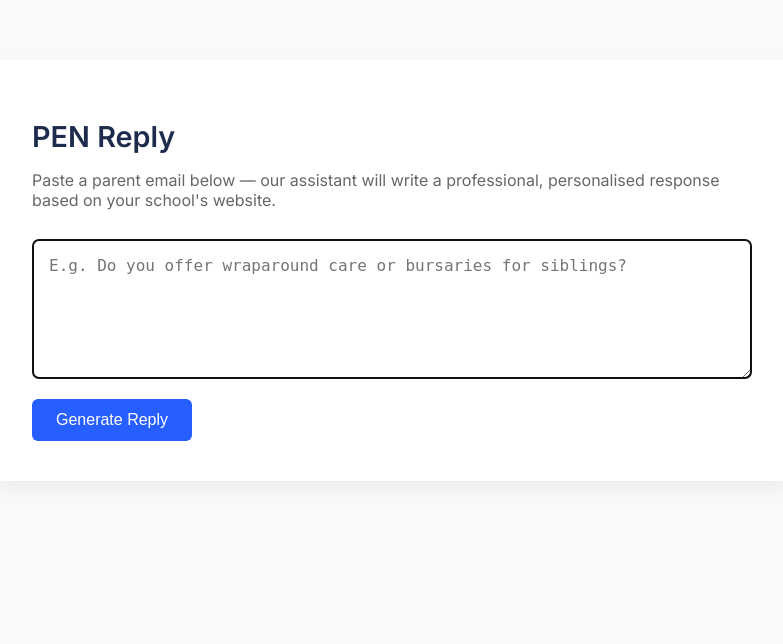
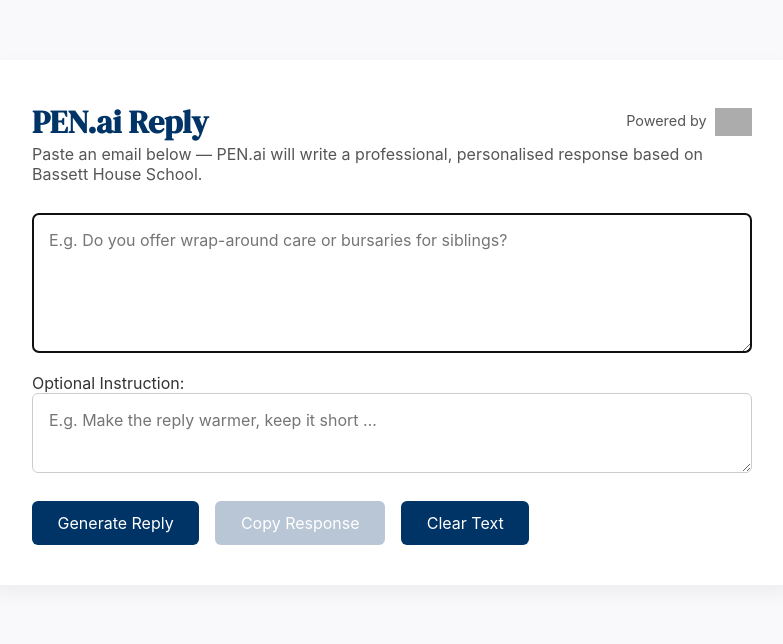
Before and after one commit to BobOttley/pen-reply-clean, a Flask app: page / in a window 1280 px wide. Shown: the top 644 px of the page, without its empty margins (248-1031 px from the left). Run offline with Flask 3, Linux system fonts and the light colour scheme; parts of the project's set-up code (start-up, migrations or seed data) failed here and were passed over; grey boxes are pictures that could not be loaded.

Commit message:
Updated index.html layout with 'Powered by Cognitive Tasking' inline branding

```diff
--- a/app.py
+++ b/app.py
@@ -1,126 +1,307 @@
-import os, json, pickle, re
+import os, json, pickle, re, numpy as np
+from datetime import datetime
 from flask import Flask, request, jsonify, render_template
 from flask_cors import CORS
 from openai import OpenAI
 from dotenv import load_dotenv
+from scipy.spatial.distance import cosine
 
+# ──────────────────────────────
+# ✅  SET-UP
+# ──────────────────────────────
 load_dotenv()
-app = Flask(__name__)
+app = Flask(__name__, template_folder="templates")
 CORS(app)
+
 client = OpenAI(api_key=os.getenv("OPENAI_API_KEY"))
+print("🚀 PEN Reply Flask server starting…")
 
-print("🚀 PEN Reply Flask server starting (no scipy)")
+EMBED_MODEL               = "text-embedding-3-small"
+SIMILARITY_THRESHOLD      = 0.30
+RESPONSE_LIMIT            = 3
+STANDARD_MATCH_THRESHOLD  = 0.85
 
-# Config
-EMBED_MODEL = "text-embedding-3-small"
-SIMILARITY_THRESHOLD = 0.3
-RESPONSE_LIMIT = 3
+# ──────────────────────────────
+# 🔒  PII REDACTION
+# ──────────────────────────────
+PII_PATTERNS = [
+    r"\b[A-Za-z0-9._%+-]+@[A-Za-z0-9.-]+\.[A-Za-z]{2,}\b",       # emails
+    r"\b\d{3}[-.\s]??\d{3}[-.\s]??\d{4}\b",                      # US-style phone
+    r"\+?\d[\d\s\-]{7,}\d",                                      # int’l phone
+    r"\b[A-Z]{1,2}\d[A-Z\d]? ?\d[A-Z]{2}\b",                    # UK postcode
+]
+def remove_personal_info(text:str)->str:
+    for pat in PII_PATTERNS:
+        text = re.sub(pat, "[redacted]", text, flags=re.I)
+    # crude “My name is …” removal
+    text = re.sub(r"\bmy name is ([A-Z][a-z]+)\b", "my name is [redacted]", text, flags=re.I)
+    return text
 
-# Load knowledge base
-with open("embeddings/metadata.pkl", "rb") as f:
-    data = pickle.load(f)
-    doc_embeddings = data["embeddings"]
-    metadata = data["metadata"]
+# ──────────────────────────────
+# 📦  HELPERS
+# ──────────────────────────────
+def embed_text(text: str) -> np.ndarray:
+    text = text.replace("\n", " ")
+    res  = client.embeddings.create(model=EMBED_MODEL, input=[text])
+    return np.array(res.data[0].embedding)
 
-print(f"✅ Loaded {len(metadata)} knowledge chunks.")
-
-# Pure Python cosine similarity function
-def cosine_similarity(a, b):
-    dot = sum(x * y for x, y in zip(a, b))
-    norm_a = sum(x * x for x in a) ** 0.5
-    norm_b = sum(y * y for y in b) ** 0.5
-    if norm_a == 0 or norm_b == 0:
-        return 0.0
-    return dot / (norm_a * norm_b)
-
-# Markdown to HTML
-def convert_markdown_to_html(text):
+def markdown_to_html(text: str) -> str:
+    """Convert markdown links to clickable HTML (keeps anchor text)."""
     return re.sub(
         r'\[([^\]]+)\]\((https?://[^\)]+)\)',
-        r'<a href="\2" target="_blank">\1</a>',
+        lambda m: f'<a href="{m.group(2)}" target="_blank">{m.group(1)}</a>',
         text
     )
 
+# ──────────────────────────────
+# 📚  LOAD SCHOOL KB
+# ──────────────────────────────
+with open("embeddings/metadata.pkl", "rb") as f:
+    kb = pickle.load(f)
+    doc_embeddings = np.array(kb["embeddings"])
+    metadata       = kb["metadata"]
+print(f"✅ Loaded {len(metadata)} knowledge chunks.")
+
+# ──────────────────────────────
+# 📁  LOAD SAVED STANDARD RESPONSES
+# ──────────────────────────────
+standard_messages, standard_embeddings, standard_replies = [], [], []
+
+def _load_standard_library():
+    path="standard_responses.json"
+    if not os.path.exists(path):
+        print("⚠️ No standard_responses.json found.")
+        return
+    try:
+        with open(path,"r") as f:
+            saved=json.load(f)
+        for entry in saved:
+            msg = remove_personal_info(entry["message"])
+            rep = entry["reply"]                   # reply already HTML-ised
+            standard_messages.append(msg)
+            standard_embeddings.append(embed_text(msg))
+            standard_replies.append(rep)
+        print(f"✅ Loaded {len(standard_messages)} template replies.")
+    except Exception as e:
+        print(f"❌ Failed loading templates: {e}")
+
+_load_standard_library()
+
+def check_standard_match(q_vec: np.ndarray) -> str:
+    if not standard_embeddings: return ""
+    sims = [1 - cosine(q_vec, emb) for emb in standard_embeddings]
+    best_idx = int(np.argmax(sims))
+    if sims[best_idx] >= STANDARD_MATCH_THRESHOLD:
+        print(f"🔁 Using template (similarity {sims[best_idx]:.2f})")
+        return standard_replies[best_idx]
+    return ""
+
+# ──────────────────────────────
+# 📨  POST /reply
+# ──────────────────────────────
 @app.route("/reply", methods=["POST"])
 def reply():
     try:
-        data = request.get_json()
-        question = data.get("message", "").strip()
+        body = request.get_json(force=True)
+        question_raw = (body.get("message") or "").strip()
+        instruction_raw = (body.get("instruction") or "").strip()
+
+        # 🔒 sanitise
+        question    = remove_personal_info(question_raw)
+        instruction = remove_personal_info(instruction_raw)
 
         if not question:
-            return jsonify({"reply": "<p>⚠️ No message received.</p>"}), 400
+            return jsonify({"error":"No message received."}), 400
 
-        print(f"📩 Parent enquiry: {question}")
+        q_vec = embed_text(question)
 
-        query_vec = client.embeddings.create(input=[question], model=EMBED_MODEL).data[0].embedding
-
-        scored = []
-        for vec, meta in zip(doc_embeddings, metadata):
-            similarity = cosine_similarity(query_vec, vec)
-            if similarity >= SIMILARITY_THRESHOLD:
-                scored.append((similarity, meta))
-
-        top_matches = sorted(scored, key=lambda x: x[0], reverse=True)[:RESPONSE_LIMIT]
-
-        if not top_matches:
+        # 1) pre-approved template?
+        matched = check_standard_match(q_vec)
+        if matched:
             return jsonify({
-                "reply": "<p>Thank you for your enquiry. A member of our admissions team will follow up with you shortly.</p>"
+                "reply": matched,
+                "sentiment_score": 10,
+                "strategy_explanation": "Used approved template."
             })
 
-        top_context = ""
-        for _, meta in top_matches:
-            url = meta.get("url", "")
-            top_context += f"{meta['text']}\n[Source]({url})\n---\n"
+        # 2) sentiment (mini model, cheap)
+        sent_prompt = f"""
+        You are a sentiment analysis assistant working for a UK prep school.
 
+        Rate the **sentiment of this enquiry** on a scale from 1 (very negative) to 10 (very positive).
+        Then suggest an appropriate **admissions response strategy**.
+
+        ⚠️ Use **British spelling only** (e.g. emphasise, personalise, behaviour, programme).
+
+        Return only valid JSON in this format:
+        {{
+          "score": 1-10,
+          "strategy": "..."
+        }}
+
+        Enquiry:
+        \"\"\"{question}\"\"\"
+        """.strip()
+
+
+        sent_json = client.chat.completions.create(
+            model="gpt-4o-mini",
+            messages=[{"role":"user","content":sent_prompt}],
+            temperature=0.3
+        ).choices[0].message.content.strip()
+
+        try:
+            sent = json.loads(sent_json)
+            score = int(sent.get("score",5))
+            strat = sent.get("strategy","")
+        except Exception:
+            score, strat = 5, ""
+            print("⚠️ Sentiment parse failed.")
+
+        # 3) KB retrieval
+        sims = [(1 - cosine(q_vec, vec), meta) for vec, meta in zip(doc_embeddings, metadata)]
+        top = [m for m in sims if m[0] >= SIMILARITY_THRESHOLD]
+        top = sorted(top, key=lambda x:x[0], reverse=True)[:RESPONSE_LIMIT]
+
+        if not top:
+            return jsonify({
+                "reply":"<p>Thank you for your enquiry. A member of our admissions team will contact you shortly.</p>",
+                "sentiment_score":score,"strategy_explanation":strat
+            })
+
+        context_blocks = [f"{m['text']}\n[Info source]({m.get('url','')})" if m.get('url') else m['text']
+                          for _,m in top]
+        top_context = "\n---\n".join(context_blocks)
+
+        # 4) main reply prompt
         prompt = f"""
 You are Jess Ottley-Woodd, Director of Admissions at Bassett House School, a UK prep school.
 
-A parent has sent the following enquiry. Write a warm, caring, professional, informative reply using only the school information provided.
-If helpful, include source URLs using Markdown-style links where the **anchor text is meaningful**, like [personalised prospectus](https://...).
-Do not list links at the bottom. Do not use raw URLs. Never say 'click here'.
+You always write using British spelling (e.g. organise, emphasise, personalised).
 
-Weave the links naturally into the sentence like a professional email.
+
+Sentiment score: {score}/10
+Strategy: {strat}
+Additional instruction: "{instruction}"
+
+Write a warm, professional reply using **only** the school info below.
+Embed source URLs as Markdown links with meaningful anchor text (never raw URLs).
 
 Parent Email:
-\"\"\"
-{question}
-\"\"\"
+\"\"\"{question}\"\"\"
 
 School Info:
-\"\"\"
-{top_context}
-\"\"\"
+\"\"\"{top_context}\"\"\"
 
-Your Reply:
-
-Please sign off the email as:
+Sign off:
 Jess Ottley-Woodd
 Director of Admissions
 Bassett House School
-"""
+""".strip()
 
-        response = client.chat.completions.create(
-            model="gpt-4",
-            messages=[{"role": "user", "content": prompt}],
+        reply_md = client.chat.completions.create(
+            model="gpt-4o-mini",
+            messages=[{"role":"user","content":prompt}],
             temperature=0.4
-        )
+        ).choices[0].message.content.strip()
 
-        reply_markdown = response.choices[0].message.content.strip()
-        reply_html = convert_markdown_to_html(reply_markdown)
-        return jsonify({"reply": reply_html})
+        reply_html = markdown_to_html(reply_md)
+
+        return jsonify({
+            "reply": reply_html,
+            "sentiment_score": score,
+            "strategy_explanation": strat
+        })
 
     except Exception as e:
-        print(f"❌ ERROR: {e}")
-        return jsonify({
-            "reply": "<p>⚠️ Internal error generating the reply.</p>"
-        }), 500
+        print(f"❌ REPLY ERROR: {e}")
+        return jsonify({"error":"Internal server error."}), 500
 
-@app.route("/", methods=["GET"])
-def index():
+# ──────────────────────────────
+# ✏️  POST /revise
+# ──────────────────────────────
+@app.route("/revise", methods=["POST"])
+def revise():
     try:
-        return render_template("index.html")
+        body = request.get_json(force=True)
+        message_raw  = (body.get("message") or "").strip()
+        prev_reply   = (body.get("previous_reply") or "").strip()  # already HTML
+        instruction_raw = (body.get("instruction") or "").strip()
+
+        if not (message_raw and prev_reply and instruction_raw):
+            return jsonify({"error":"Missing fields."}), 400
+
+        message    = remove_personal_info(message_raw)
+        instruction= remove_personal_info(instruction_raw)
+
+        prompt = f"""
+Revise the admissions reply below according to the instruction.
+
+Instruction: {instruction}
+
+Parent enquiry:
+\"\"\"{message}\"\"\"
+
+Current reply (Markdown):
+\"\"\"{prev_reply}\"\"\"
+
+Return only the revised reply in Markdown.
+""".strip()
+
+        new_md = client.chat.completions.create(
+            model="gpt-4o-mini",
+            messages=[{"role":"user","content":prompt}],
+            temperature=0.4
+        ).choices[0].message.content.strip()
+
+        return jsonify({"reply": markdown_to_html(new_md)})
+
     except Exception as e:
-        return f"500 INTERNAL ERROR: {e}", 500
+        print(f"❌ REVISION ERROR: {e}")
+        return jsonify({"error":"Revision failed."}), 500
 
+# ──────────────────────────────
+# 💾  POST /save-standard
+# ──────────────────────────────
+@app.route("/save-standard", methods=["POST"])
+def save_standard():
+    try:
+        body = request.get_json(force=True)
+        msg_raw = (body.get("message") or "").strip()
+        reply   = (body.get("reply")   or "").strip()
+
+        if not (msg_raw and reply):
+            return jsonify({"status":"error","message":"Missing fields"}), 400
+
+        msg_redacted = remove_personal_info(msg_raw)
+
+        # append & persist
+        record = {"timestamp":datetime.now().isoformat(),"message":msg_redacted,"reply":reply}
+        path="standard_responses.json"
+        data=[]
+        if os.path.exists(path):
+            with open(path,"r") as f: data=json.load(f)
+        data.append(record)
+        with open(path,"w") as f: json.dump(data,f,indent=2)
+
+        # in-memory
+        standard_messages.append(msg_redacted)
+        standard_embeddings.append(embed_text(msg_redacted))
+        standard_replies.append(reply)
+
+        return jsonify({"status":"ok"})
+    except Exception as e:
+        print(f"❌ SAVE ERROR: {e}")
+        return jsonify({"status":"error","message":"Save failed"}),500
+
+# ──────────────────────────────
+# 🌐  SERVE FRONT END
+# ──────────────────────────────
+@app.route("/")
+def index(): return render_template("index.html")
+
+# ──────────────────────────────
+# ▶️  MAIN
+# ──────────────────────────────
 if __name__ == "__main__":
     app.run(debug=True)
--- a/templates/index.html
+++ b/templates/index.html
@@ -1,15 +1,25 @@
 <!DOCTYPE html>
 <html lang="en">
 <head>
-  <meta charset="UTF-8">
-  <title>PEN Reply | Smart Admissions Assistant</title>
-  <link href="https://fonts.googleapis.com/css2?family=Inter:wght@400;600&display=swap" rel="stylesheet">
+  <meta charset="UTF-8" />
+  <title>PEN Reply&nbsp;| Smart Admissions Assistant</title>
+
+  <!-- Fonts -->
+  <link href="https://fonts.googleapis.com/css2?family=DM+Serif+Display&display=swap" rel="stylesheet" />
   <style>
+    /* ─── Brand Variables ───────────────────── */
+    :root {
+      --brand-blue: #003366;
+      --brand-blue-hover: #002244;
+      --sentiment-green: #47B881;
+      --font-sans: "Aptos", "Inter", sans-serif; /* ✅ switched to Aptos fallback */
+    }
+
+    /* ─── Base ──────────────────────────────── */
     body {
       margin: 0;
-      padding: 0;
       background: #f9f9fb;
-      font-family: 'Inter', sans-serif;
+      font-family: var(--font-sans);
       color: #333;
     }
 
@@ -23,159 +33,164 @@
     }
 
     h1 {
-      font-size: 1.8rem;
-      margin-bottom: 0.25rem;
-      color: #1d2c4d;
+      font-family: 'DM Serif Display', serif;
+      font-size: 2rem;
+      margin: 0 0 .25rem 0;
+      color: var(--brand-blue);
     }
+    p.subtext { margin: 0 0 1.8rem 0; color:#555; }
 
-    p.subtext {
-      font-size: 1rem;
-      color: #666;
-      margin-bottom: 1.8rem;
+    textarea, button { font-family: var(--font-sans); font-size:1rem; }
+    textarea{
+      width:100%; padding:1rem; border:1px solid #ccc; border-radius:6px;
+      resize:vertical; margin-bottom:1rem; box-sizing:border-box;
     }
+    textarea#parentMessage{height:140px}
+    textarea#instructionBox,textarea#reviseBox{height:80px}
 
-    textarea {
-      width: 100%;
-      height: 140px;
-      padding: 1rem;
-      font-size: 1rem;
-      border: 1px solid #ccc;
-      border-radius: 6px;
-      box-sizing: border-box;
-      margin-bottom: 1rem;
-      resize: vertical;
+    button{
+      background:var(--brand-blue); color:#fff; border:none;
+      padding:.75rem 1.6rem; border-radius:6px; cursor:pointer;
+      transition:background .3s;
     }
+    button:hover:not(:disabled){background:var(--brand-blue-hover)}
+    button:disabled{background:#b8c6d6;cursor:not-allowed}
 
-    button {
-      background-color: #275EFE;
-      color: white;
-      padding: 0.75rem 1.5rem;
-      font-size: 1rem;
-      border: none;
-      border-radius: 6px;
-      cursor: pointer;
-      transition: background-color 0.3s;
+    .buttons-row{display:flex;gap:1rem;margin-top:.5rem}
+
+    /* Reply & Sentiment boxes */
+    .reply-box,.sentiment-box,.error-box{
+      display:none; margin-top:2rem; padding:1rem; border-radius:6px; white-space:pre-wrap;
     }
+    .reply-box{background:#eef3f9;border-left:4px solid var(--brand-blue)}
+    .sentiment-box{background:#f4fdf2;border-left:4px solid var(--sentiment-green);color:#2d6240}
+    .error-box{background:#ffe9e9;border-left:4px solid #d33c3c;color:#a00;font-weight:600}
 
-    button:hover {
-      background-color: #1e46c5;
+    /* Loader */
+    .loader{
+      display:inline-block; width:16px;height:16px;margin-left:10px;
+      border:2px solid #fff;border-top:2px solid var(--brand-blue);
+      border-radius:50%;animation:spin 1s linear infinite;vertical-align:middle;
     }
+    @keyframes spin{to{transform:rotate(360deg)}}
 
-    button:disabled {
-      background-color: #b5c7f7;
-      cursor: not-allowed;
-    }
-
-    .reply-box {
-      display: none;
-      margin-top: 2rem;
-      padding: 1rem;
-      background: #f4f7ff;
-      border-left: 4px solid #275EFE;
-      border-radius: 6px;
-      white-space: pre-wrap;
-      word-wrap: break-word;
-      font-family: 'Inter', sans-serif;
-    }
-
-    .error-box {
-      display: none;
-      margin-top: 2rem;
-      padding: 1rem;
-      background: #ffe9e9;
-      border-left: 4px solid #d33c3c;
-      border-radius: 6px;
-      color: #a00;
-    }
-
-    .loader {
-      display: inline-block;
-      margin-left: 10px;
-      width: 16px;
-      height: 16px;
-      border: 2px solid #fff;
-      border-top: 2px solid #275EFE;
-      border-radius: 50%;
-      animation: spin 1s linear infinite;
-      vertical-align: middle;
-    }
-
-    @keyframes spin {
-      to { transform: rotate(360deg); }
-    }
+    .revise-section{display:none;margin-top:2rem}
   </style>
 </head>
 <body>
-  <div class="container">
-    <h1>PEN Reply</h1>
-    <p class="subtext">Paste a parent email below — our assistant will write a professional, personalised response based on your school's website.</p>
+  <div class="container" role="main">
+    <div style="display: flex; align-items: center; justify-content: space-between;">
+      <h1 style="margin: 0;">PEN.ai Reply</h1>
+      <div style="font-size: 0.9rem; color: #555;">
+        Powered by
+        <img src="https://more-house-school.s3.eu-west-2.amazonaws.com/CT__300dpi_primary_full.jpg"
+             alt="Cognitive Tasking"
+             height="28"
+             style="vertical-align: middle; margin-left: 4px; opacity: 0.85;">
+      </div>
+    </div>
 
-    <textarea id="parentMessage" placeholder="E.g. Do you offer wraparound care or bursaries for siblings?"></textarea>
-    <button id="submitBtn" onclick="submitEmail()">Generate Reply</button>
-    <span id="loading" class="loader" style="display: none;"></span>
+<p class="subtext">Paste an email below — PEN.ai will write a professional, personalised response based on Bassett&nbsp;House&nbsp;School.</p>
 
-    <div id="replyBox" class="reply-box"></div>
-    <div id="errorBox" class="error-box"></div>
+
+    <textarea id="parentMessage" aria-label="Email enquiry"
+      placeholder="E.g. Do you offer wrap-around care or bursaries for siblings?"></textarea>
+
+    <label for="instructionBox">Optional Instruction:</label>
+    <textarea id="instructionBox" placeholder="E.g. Make the reply warmer, keep it short …"></textarea>
+
+    <div class="buttons-row">
+      <button id="submitBtn">Generate Reply</button>
+      <button id="copyBtn" disabled>Copy Response</button>
+      <button id="clearBtn">Clear Text</button>
+      <span id="loading" class="loader" style="display:none;" aria-live="polite"></span>
+    </div>
+
+    <div id="sentimentBox" class="sentiment-box" aria-live="polite"></div>
+    <div id="replyBox"     class="reply-box"     aria-live="polite"></div>
+    <div id="errorBox"     class="error-box"     role="alert"></div>
+
+    <div id="reviseSection" class="revise-section">
+      <label for="reviseBox">Refine this reply with an instruction:</label>
+      <textarea id="reviseBox" placeholder="E.g. Shorten, remove bursary link …"></textarea>
+      <div class="buttons-row">
+        <button id="reviseBtn">Revise Response</button>
+        <button id="saveBtn">Save as Approved Template</button>
+      </div>
+    </div>
   </div>
 
+  <!-- ─── Front-end Logic (unchanged except clearer copy/clear) ─── -->
   <script>
-    const submitBtn = document.getElementById("submitBtn");
-    const loadingSpinner = document.getElementById("loading");
-    const replyBox = document.getElementById("replyBox");
-    const errorBox = document.getElementById("errorBox");
-    const textarea = document.getElementById("parentMessage");
+    const $ = id => document.getElementById(id);
+    const submitBtn=$('submitBtn'), copyBtn=$('copyBtn'), clearBtn=$('clearBtn'),
+          loadingSp=$('loading'), replyBox=$('replyBox'), sentimentBox=$('sentimentBox'),
+          errorBox=$('errorBox'), textarea=$('parentMessage'),
+          instructionEl=$('instructionBox'), reviseEl=$('reviseBox'),
+          reviseBtn=$('reviseBtn'), saveBtn=$('saveBtn'), reviseSection=$('reviseSection');
 
-    textarea.focus();
+    let lastMessage='', lastReply=''; textarea.focus();
 
-    async function submitEmail() {
-      const message = textarea.value.trim();
-      if (!message) {
-        alert("Please paste a parent enquiry before submitting.");
-        return;
-      }
+    submitBtn.onclick = async () => {
+      const message=textarea.value.trim(), instruction=instructionEl.value.trim();
+      if(!message){alert("Please paste an email before submitting.");return;}
+      prepUI("Generating new response…");
 
-      // Reset UI
-      replyBox.style.display = "none";
-      errorBox.style.display = "none";
-      replyBox.textContent = "";
-      errorBox.textContent = "";
-      submitBtn.disabled = true;
-      loadingSpinner.style.display = "inline-block";
+      try{
+        const r = await fetch("/reply",{method:"POST",headers:{'Content-Type':'application/json'},
+          body:JSON.stringify({message,instruction})});
+        const data = await r.json();
 
-      try {
-        const res = await fetch("/reply", {
-          method: "POST",
-          headers: {
-            "Content-Type": "application/json"
-          },
-          body: JSON.stringify({ message })
-        });
+        if(r.ok && data.reply){
+          lastMessage=message; lastReply=data.reply;
+          renderReply(data);
+        }else{throw new Error(data.error||"No reply generated.");}
+      }catch(err){showError(err.message);}
+    };
 
-        const data = await res.json();
+    reviseBtn.onclick = async () => {
+      const instruction=reviseEl.value.trim();
+      if(!instruction||!lastMessage||!lastReply){alert("Missing instruction or previous reply.");return;}
+      prepUI("Revising response…");
 
-        if (res.ok && data.reply) {
-          replyBox.innerHTML = data.reply;
-          replyBox.style.display = "block";
+      try{
+        const r = await fetch("/revise",{method:"POST",headers:{'Content-Type':'application/json'},
+          body:JSON.stringify({message:lastMessage,previous_reply:lastReply,instruction})});
+        const data=await r.json();
+        if(r.ok&&data.reply){lastReply=data.reply; renderReply(data);}
+        else{throw new Error(data.error||"No revision generated.");}
+      }catch(err){showError(err.message);}
+    };
+
+    saveBtn.onclick = async () => {
+      if(!lastMessage||!lastReply){alert("Nothing to save.");return;}
+      await fetch("/save-standard",{method:"POST",headers:{'Content-Type':'application/json'},
+        body:JSON.stringify({message:lastMessage,reply:lastReply})});
+      alert("Reply saved as a standard.");
+    };
+
+    clearBtn.onclick = () => {
+      textarea.value=''; instructionEl.value=''; reviseEl.value='';
+      lastMessage=lastReply=''; ['replyBox','sentimentBox','errorBox'].forEach(id=>{$(id).style.display='none';$(id).innerHTML='';});
+      reviseSection.style.display='none'; copyBtn.disabled=true; textarea.focus();
+    };
+
+    copyBtn.onclick = () => {navigator.clipboard.writeText(lastReply).then(()=>alert("Response copied."));};
+
+    /* ── helpers ── */
+    function prepUI(msg){
+      replyBox.innerHTML=`<em>${msg}</em>`; replyBox.style.display='block';
+      sentimentBox.style.display='none'; errorBox.style.display='none';
+      copyBtn.disabled=true; submitBtn.disabled=true; loadingSp.style.display='inline-block';
     }
- else {
-          throw new Error(data.error || "No reply generated.");
-        }
-
-      } catch (err) {
-        errorBox.textContent = "⚠️ " + err.message;
-        errorBox.style.display = "block";
-      } finally {
-        submitBtn.disabled = false;
-        loadingSpinner.style.display = "none";
-      }
+    function renderReply(d){
+      replyBox.innerHTML=d.reply; replyBox.style.display='block'; copyBtn.disabled=false;
+      loadingSp.style.display='none'; submitBtn.disabled=false; reviseSection.style.display='block';
+      if(d.sentiment_score!==undefined){sentimentBox.innerHTML=`<strong>Sentiment&nbsp;Score:</strong> ${d.sentiment_score}/10<br><strong>Strategy:</strong> ${d.strategy_explanation}`; sentimentBox.style.display='block';}
     }
-
-    textarea.addEventListener("keydown", function(e) {
-      if (e.key === "Enter" && !e.ctrlKey && !e.metaKey) {
-        e.preventDefault();
-        submitEmail();
-      }
-    });
+    function showError(msg){
+      errorBox.textContent='⚠️ '+msg; errorBox.style.display='block'; loadingSp.style.display='none'; submitBtn.disabled=false;
+    }
   </script>
 </body>
 </html>
```
